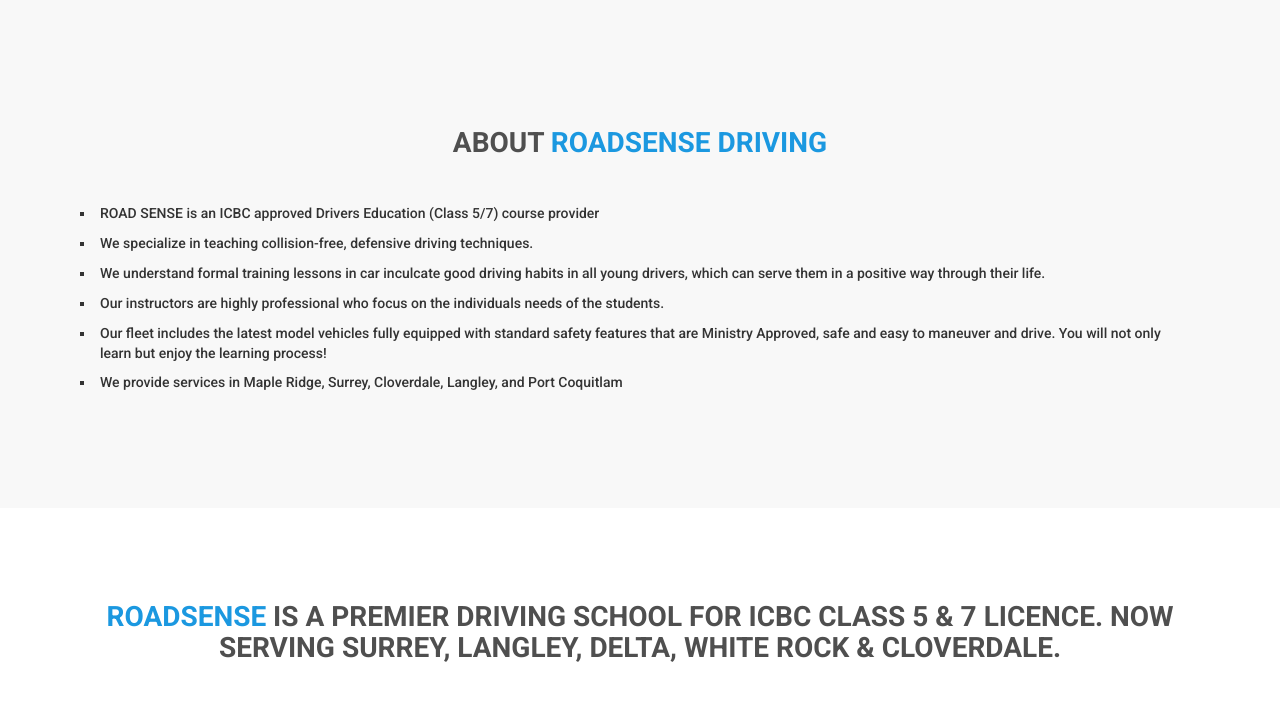
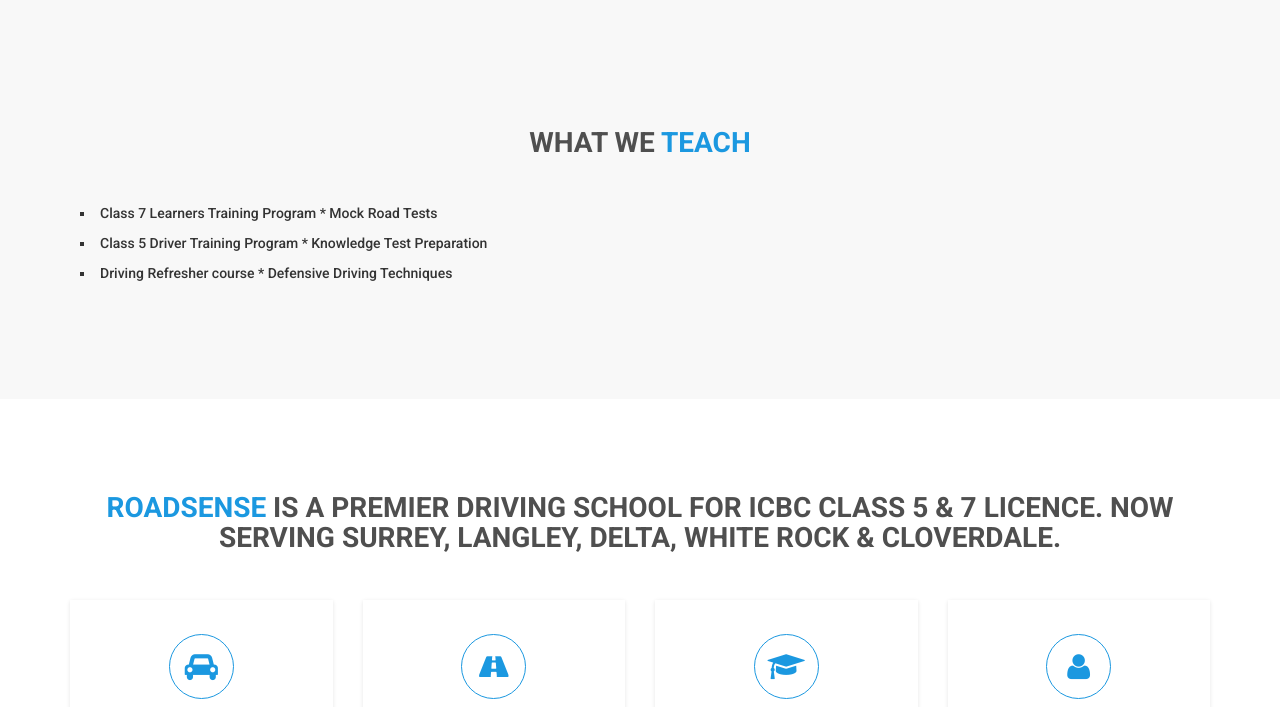
Before and after one commit to roadsensedriving/roadsensedriving, a plain HTML site: page index.html in a window 1280 px wide. Shown: the part 1260-1967 px from the top of the page. Drawn offline with Linux system fonts and the light colour scheme; files whose address does not match are found by name.

Commit message:
add email on footer and edit logos

```diff
--- a/index.html
+++ b/index.html
@@ -265,27 +265,21 @@
         </div>
     </div>
 
-    <!-- ABOUT AREA -->
+    <!-- Services area -->
     <div class="about-area home_2" id="about-us">
         <div class="container">
                 <!-- Start About Story -->
                 <div class="section_title">
-                    <h2>About <span>Roadsense Driving</span></h2>
+                    <h2>What we <span>teach</span></h2>
                 </div>
                 <div class="col-md-12">
                     <div class="about-story aligncenter">
                         <ul>
-                            <li>ROAD SENSE is an ICBC approved Drivers Education (Class 5/7) course provider</li>
+                            <li>Class 7 Learners Training Program       *   Mock Road Tests</li>
 
-                            <li>We specialize in teaching collision-free, defensive driving techniques.</li>
+                            <li>Class 5 Driver Training Program           *   Knowledge Test Preparation</li>
 
-                            <li>We understand formal training lessons in car inculcate good driving habits in all young drivers, which can serve them in a positive way through their life.</li>
-
-                            <li>Our instructors are highly professional who focus on the individuals needs of the students.</li>
-
-                            <li>Our fleet includes the latest model vehicles fully equipped with standard safety features that are Ministry Approved, safe and easy to maneuver and drive. You will not only learn but enjoy the learning process!</li>
-
-                            <li>We provide services in Maple Ridge, Surrey, Cloverdale, Langley, and Port Coquitlam</li>
+                            <li>Driving Refresher course 		  *   Defensive Driving Techniques</li>
                         </ul>
                     </div>
                 </div>
@@ -537,14 +531,16 @@
             <div class="row">
                 <div class="col-md-6 col-sm-6 col-xs-12">
                     <div class="coppyright">
-                        <p>Copyright 2023 All Rights Reserved <a href="#"><span>&copy;Roadsense Driving</span></a></p>
+                        <p>Copyright 2023 All Rights Reserved
+                            <a href="#"><span> &copy;Roadsense Driving</span></a>
+                            <br>Email: <a href="mailto:roadsense@hotmail.ca">roadsense@hotmail.ca</a>
+                        </p>
                     </div>
                 </div>
                 <div class="col-md-6 col-sm-6 col-xs-12">
                     <div class="widget_icon">
                         <ul>
-                            <li><a target=”_blank” href="/"><i class="fa fa-facebook"></i></a></li>
-                            <li><a target=”_blank” href="/"><i class="fa fa-instagram"></i></a></li>
+                            <li><a target=”mailto:roadsense@hotmail.ca” href="/"><i class="fa fa-envelope"></i></a></li>
 
                         </ul>
                     </div>
--- a/style.css
+++ b/style.css
@@ -2454,7 +2454,6 @@ button.send_btn:hover {
 .coppyright {} .coppyright p {
     color: #fff;
     font-size: 14px;
-    text-transform: capitalize;
     margin: 0;
     padding-top: 5px;
 }
```
